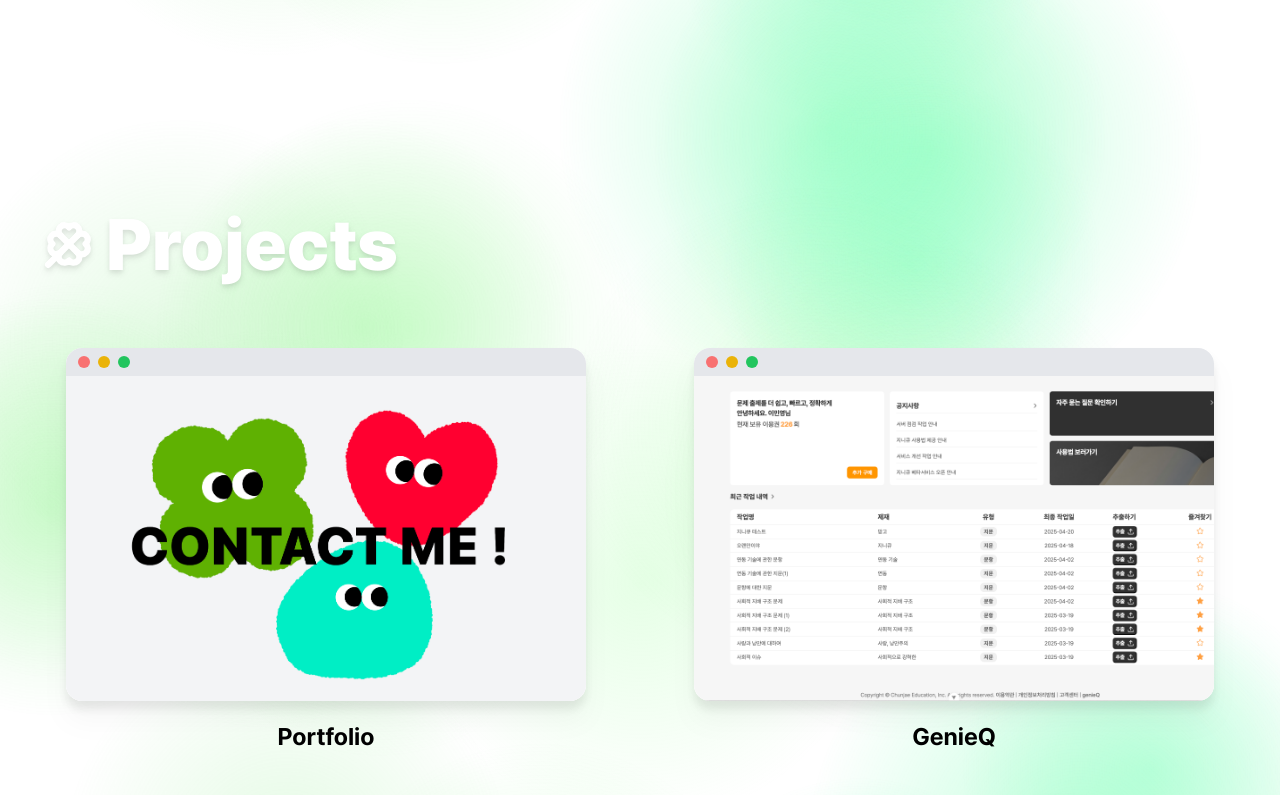
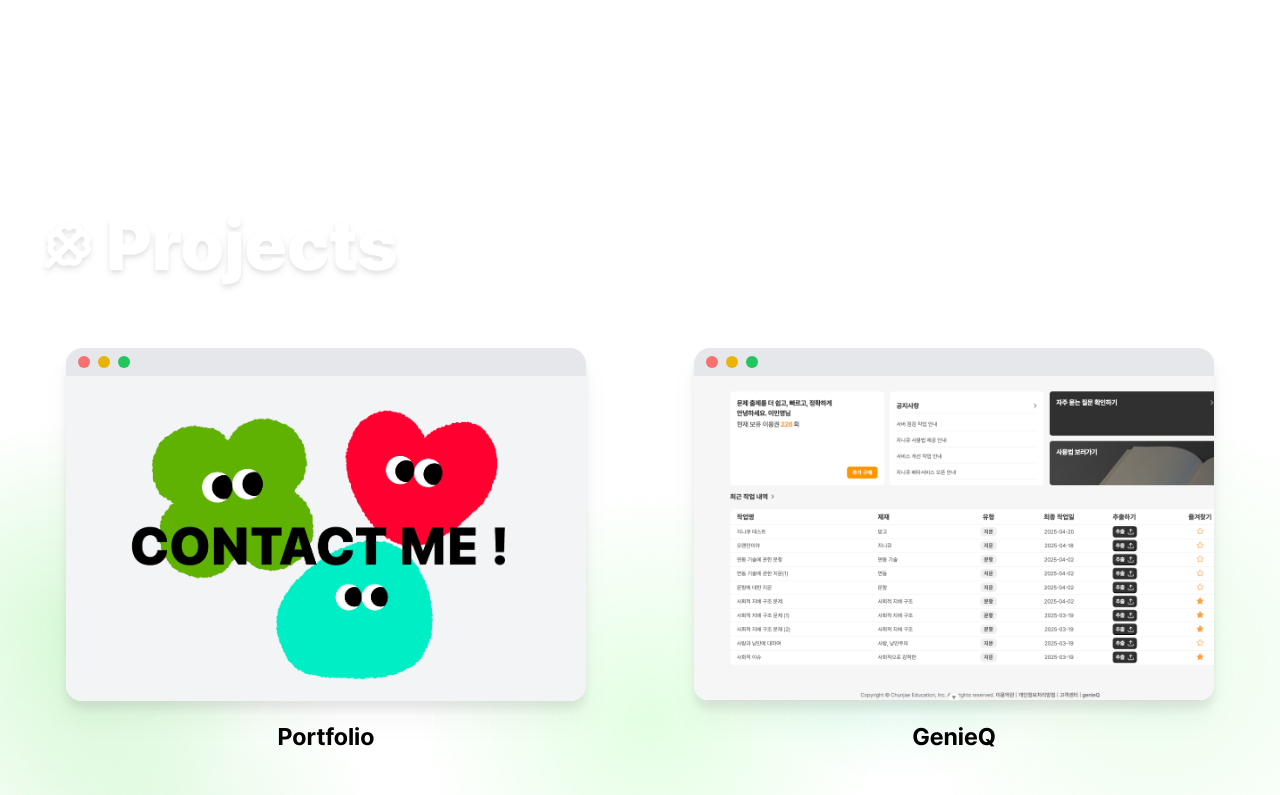
Before and after one commit to my2min0/portfolio, a React (Create React App) app: page / in a window 1280 px wide. Shown: the part 1560-2355 px from the top of the page. Built offline with nearby package versions, Linux system fonts and the light colour scheme; the HTML template or start-up script is replaced by a standard one.

Commit message:
되돌리기

```diff
--- a/src/App.js
+++ b/src/App.js
@@ -1,4 +1,4 @@
-import React, { useState, useEffect } from 'react';
+import React, { useState, useEffect, useCallback } from 'react';
 import LandingPage from './components/sections/LandingPage';
 import AnimatedBackground from './components/common/AnimatedBackground';
 import AboutMe from './components/sections/AboutMe';
@@ -8,21 +8,39 @@ import Contact from './components/sections/Contact';
 import TeamReviewModal from './components/sections/TeamReviewModal';
 
 const App = () => {
-  const [ scrollProgress, setScrollProgress ] = useState(0);
-  const [ isModalOpen, setIsModalOpen ] = useState(false);
+  const [scrollProgress, setScrollProgress] = useState(0);
+  const [isModalOpen, setIsModalOpen] = useState(false);
 
-  useEffect(() => {
-    const handleScroll = () => {
+  // 스크롤 이벤트 최적화를 위한 throttle 함수
+  const throttle = (func, delay) => {
+    let timeoutId;
+    let lastExecTime = 0;
+    return function (...args) {
+      const currentTime = Date.now();
+
+      if (currentTime - lastExecTime > delay) {
+        func.apply(this, args);
+        lastExecTime = currentTime;
+      } else {
+        clearTimeout(timeoutId);
+        timeoutId = setTimeout(() => {
+          func.apply(this, args);
+          lastExecTime = Date.now();
+        }, delay - (currentTime - lastExecTime));
+      }
+    };
+  };
+
+  const handleScroll = useCallback(() => {
+    // requestAnimationFrame으로 성능 최적화
+    requestAnimationFrame(() => {
       const scrollY = window.scrollY;
       const windowHeight = window.innerHeight;
 
-      // 기존 섹션들의 실제 높이를 계산
       const mainContent = document.querySelector('.main-content');
       if (!mainContent) return;
 
       const mainContentHeight = mainContent.scrollHeight;
-
-      // 마지막 섹션이 화면에 거의 다 보일 때부터 전환 시작
       const transitionStartPoint = mainContentHeight - windowHeight * 1.5;
       const transitionDistance = windowHeight;
 
@@ -32,28 +50,38 @@ const App = () => {
       } else {
         setScrollProgress(0);
       }
-    };
+    });
+  }, []);
 
-    // 초기 로딩 후와 리사이즈 시에도 체크
+  // throttle 적용된 스크롤 핸들러
+  const throttledHandleScroll = useCallback(
+    throttle(handleScroll, 16), // 60fps 기준
+    [handleScroll]
+  );
+
+  useEffect(() => {
+    // 초기 로딩 후 체크
     const timeoutId = setTimeout(handleScroll, 100);
 
-    window.addEventListener('scroll', handleScroll, { passive: true });
-    window.addEventListener('resize', handleScroll, { passive: true });
+    // passive 옵션 제거하고 일반 이벤트 리스너 사용
+    window.addEventListener('scroll', throttledHandleScroll);
+    window.addEventListener('resize', handleScroll);
 
     return () => {
       clearTimeout(timeoutId);
-      window.removeEventListener('scroll', handleScroll);
+      window.removeEventListener('scroll', throttledHandleScroll);
       window.removeEventListener('resize', handleScroll);
-    }
-  }, []);
+    };
+  }, [handleScroll, throttledHandleScroll]);
 
   return (
     <div className="App relative">
       <div
         className="main-content relative z-20 bg-white"
         style={{
-          transform: `translateY(-${scrollProgress * 100}vh)`,
+          transform: `translate3d(0, -${scrollProgress * 100}vh, 0)`,
           transition: scrollProgress > 0 ? 'transform 0.1s ease-out' : 'none',
+          willChange: 'transform', // GPU 가속 활성화
         }}
       >
         <AnimatedBackground>
@@ -68,6 +96,7 @@ const App = () => {
         className="contact-section fixed inset-0 z-10"
         style={{
           transition: scrollProgress > 0 ? 'transform 0.1s ease-out' : 'none',
+          willChange: 'transform', // GPU 가속 활성화
         }}
       >
         <Contact />
@@ -79,7 +108,7 @@ const App = () => {
       />
 
       {/* 스크롤 공간 확보 */}
-      <div style={{ height: '100vh' }}/>
+      <div style={{ height: '100vh' }} />
     </div>
   );
 };
--- a/src/components/common/AnimatedBackground.js
+++ b/src/components/common/AnimatedBackground.js
@@ -1,46 +1,48 @@
-import React, { useState, useRef, useEffect } from "react";
+import React, { useState, useRef, useEffect, useMemo } from "react";
 import { circlePatterns } from "../../utils/circlePatterns";
 
 const AnimatedBackground = ({ children }) => {
-    const [ circles, setCircles ] = useState([]);
-    const [ isInitialLoad, setIsInitialLoad ] = useState(true);
+    const [circles, setCircles] = useState([]);
+    const [isInitialLoad, setIsInitialLoad] = useState(true);
     const containerRef = useRef(null);
     const lastTriggerPoint = useRef(0);
+    const isGeneratingRef = useRef(false); // 중복 생성 방지
 
-    // 랜덤 원 생성 함수
-    const generateRandomCircle = (index, absoluteY) => {
-        const pattern = circlePatterns[ index % circlePatterns.length ];
+    // 랜덤 원 생성 함수 - 메모이제이션 적용
+    const generateRandomCircle = useMemo(() =>
+        (index, absoluteY) => {
+            const pattern = circlePatterns[index % circlePatterns.length];
 
-        // 랜덤 변화 추가
             const randomVariation = {
-            x: ( Math.random() - 0.5 ) * 40,
-            y: ( Math.random() - 0.5 ) * 200,
-            size: pattern.size + ( Math.random() - 0.5 ) * 150,
+                x: (Math.random() - 0.5) * 40,
+                y: (Math.random() - 0.5) * 200,
+                size: pattern.size + (Math.random() - 0.5) * 150,
             };
 
             return {
                 id: `circle-${index}-${Date.now()}-${Math.random().toString(36).substr(2, 9)}`,
                 gradient: pattern.gradient,
-            x: Math.max(0, Math.min(90, pattern.initialX + randomVariation.x)), // 0% ~ 90% 범위로 제한
-            y: absoluteY + randomVariation.y, // 절대 Y 위치
-            size: Math.max(300, randomVariation.size), // 최소 크기 350px
+                x: Math.max(0, Math.min(90, pattern.initialX + randomVariation.x)),
+                y: absoluteY + randomVariation.y,
+                size: Math.max(300, randomVariation.size),
                 opacity: 0,
                 scale: 1,
                 animationDelay: 0,
             };
-    };
+        }, []
+    );
 
-    // 초기 로딩 애니메이션
+    // 초기 로딩 애니메이션 - 원의 개수를 줄이고 최적화
     useEffect(() => {
         const timer = setTimeout(() => {
             const windowHeight = window.innerHeight;
-            const initialCircles = Array.from({ length: 8 }, (_, index) => {
+            // 초기 원의 개수를 줄임 (8 -> 4)
+            const initialCircles = Array.from({ length: 4 }, (_, index) => {
                 const yPosition = Math.random() * windowHeight * 0.8 + windowHeight * 0.1;
                 return generateRandomCircle(index, yPosition);
             });
             setCircles(initialCircles);
 
-            // 애니메이션 시작
             setTimeout(() => {
                 setCircles(prev => prev.map(circle => ({
                     ...circle,
@@ -50,70 +52,82 @@ const AnimatedBackground = ({ children }) => {
                 setIsInitialLoad(false);
             }, 100);
         }, 500);
+
         return () => clearTimeout(timer);
-    }, []);
+    }, [generateRandomCircle]);
 
     useEffect(() => {
         let ticking = false;
+        let scrollTimeout;
 
         const handleScroll = () => {
-            if (!ticking && !isInitialLoad) {
+            // 중복 실행 방지
+            if (ticking || isGeneratingRef.current || isInitialLoad) return;
+
+            ticking = true;
+
+            // 스크롤 이벤트 디바운싱
+            clearTimeout(scrollTimeout);
+            scrollTimeout = setTimeout(() => {
                 requestAnimationFrame(() => {
                     const scrollY = window.scrollY;
                     const windowHeight = window.innerHeight;
 
-                    // 순수하게 스크롤 거리만 기준으로 함 (화면 높이의 40%마다)
-                    const triggerDistance = windowHeight * 0.4;
+                    // 트리거 거리를 늘려서 생성 빈도 줄임
+                    const triggerDistance = windowHeight * 0.8; // 0.4 -> 0.8
                     const currentTriggerPoint = Math.floor(scrollY / triggerDistance);
 
-                    // 새로운 트리거 포인트에 도달했을 때
-                    if (currentTriggerPoint > lastTriggerPoint.current && circles.length < 60) {
+                    // 최대 원의 개수를 크게 줄임 (60 -> 20)
+                    if (currentTriggerPoint > lastTriggerPoint.current && circles.length < 20) {
+                        isGeneratingRef.current = true;
                         lastTriggerPoint.current = currentTriggerPoint;
 
-                        // 현재 스크롤 위치 기준으로 아래쪽에 원들 생성
-                        const baseY = scrollY + windowHeight; // 현재 화면 아래쪽
-                        const numNewCircles = Math.floor(Math.random() * 10) + 2;
+                        const baseY = scrollY + windowHeight;
+                        // 새로 생성하는 원의 개수도 줄임
+                        const numNewCircles = Math.floor(Math.random() * 3) + 1; // 2-10 -> 1-3
 
                         const newCircles = Array.from({ length: numNewCircles }, (_, i) => {
-                            const yOffset = Math.random() * windowHeight * 1.2; // 다음 화면 범위에
+                            const yOffset = Math.random() * windowHeight * 1.2;
                             return generateRandomCircle(circles.length + i, baseY + yOffset);
                         });
 
                         setCircles(prev => {
                             const updated = [...prev, ...newCircles];
 
-                            // 새 원들을 즉시 표시
+                            // 애니메이션 지연 줄임
                             setTimeout(() => {
                                 setCircles(innerPrev =>
-                                    innerPrev.map(circle => {
-                                        return { ...circle, opacity: 1, scale: 1 };
-                                    })
+                                    innerPrev.map(circle => ({
+                                        ...circle,
+                                        opacity: 1,
+                                        scale: 1
+                                    }))
                                 );
-                            }, 50);
+                                isGeneratingRef.current = false;
+                            }, 20); // 50ms -> 20ms
 
                             return updated;
                         });
                     }
                     ticking = false;
                 });
-                ticking = true;
-            }
+            }, 50); // 디바운싱 지연 추가
         };
 
         if (!isInitialLoad) {
+            // passive 옵션 유지하되 디바운싱 적용
             window.addEventListener('scroll', handleScroll, { passive: true });
         }
 
         return () => {
+            clearTimeout(scrollTimeout);
             window.removeEventListener('scroll', handleScroll);
         };
-    }, [isInitialLoad, circles.length]);
+    }, [isInitialLoad, circles.length, generateRandomCircle]);
 
-    return (
-        <div ref={containerRef} className="relative min-h-screen">
-            {/* 원 렌더링 영역 */}
-            <div className="absolute inset-0 pointer-events-none z-10 overflow-hidden">
-                {circles.map((circle) => (
+    // 원들을 메모이제이션으로 최적화
+    const circleElements = useMemo(() =>
+        circles.map((circle) => (
             <div
                 key={circle.id}
                 className="absolute rounded-full"
@@ -123,15 +137,23 @@ const AnimatedBackground = ({ children }) => {
                     left: `${circle.x}%`,
                     top: `${circle.y}px`,
                     background: circle.gradient,
-                            transform: `translate(-50%, -50%) scale(${circle.scale})`,
+                    transform: `translate3d(-50%, -50%, 0) scale(${circle.scale})`, // GPU 가속
                     opacity: circle.opacity,
                     transition: isInitialLoad
-                                ? `all 1.2s cubic-bezier(0.34, 1.56, 0.64, 1) ${circle.animationDelay}s`
-                                : 'all 1.0s cubic-bezier(0.25, 0.46, 0.45, 0.94)', // 자연스러운 확대 애니메이션
+                        ? `opacity 0.8s ease-out ${circle.animationDelay}s, transform 0.8s ease-out ${circle.animationDelay}s`
+                        : 'opacity 0.6s ease-out, transform 0.6s ease-out',
                     willChange: 'transform, opacity',
+                    backfaceVisibility: 'hidden', // 렌더링 최적화
                 }}
             />
-                ))}
+        )), [circles, isInitialLoad]
+    );
+
+    return (
+        <div ref={containerRef} className="relative min-h-screen">
+            {/* 원 렌더링 영역 */}
+            <div className="absolute inset-0 pointer-events-none z-10 overflow-hidden">
+                {circleElements}
             </div>
 
             {/* 메인 콘텐츠 */}
--- a/src/components/common/ProjectCard.js
+++ b/src/components/common/ProjectCard.js
@@ -1,30 +1,78 @@
-import React from "react";
+import React, { useState } from "react";
 
 const ProjectCard = ({ imgSrc, imgAlt, title, onCardClick }) => {
+    const [isImageLoaded, setIsImageLoaded] = useState(false);
+    const [hasError, setHasError] = useState(false);
+
+    const handleImageLoad = () => {
+        setIsImageLoaded(true);
+    };
+
+    const handleImageError = () => {
+        setHasError(true);
+        setIsImageLoaded(true);
+    };
 
     return (
         <div className="flex justify-center">
-        <div className="cursor-pointer transform transition-transform duration-300 hover:scale-[102%]" onClick={onCardClick}>
+            <div
+                className="cursor-pointer transform transition-transform duration-300 hover:scale-[102%]"
+                onClick={onCardClick}
+                // 터치 이벤트 최적화
+                style={{ touchAction: 'manipulation' }}
+            >
                 <div className="w-[360px] xl:w-[520px] bg-white drop-shadow-xl rounded-2xl m-5">
-                {/* 맥북 사파리 st 헤더 */}
+                    {/* 맥북 사파리 스타일 헤더 */}
                     <div className="bg-gray-200 rounded-t-2xl p-2 pl-3 w-full group flex items-center gap-2">
-                    <div className="relative w-3 h-3 rounded-full bg-red-400"/>
-                    <div className="relative w-3 h-3 rounded-full bg-yellow-500"/>
-                    <div className="relative w-3 h-3 rounded-full bg-green-500"/>
+                        <div className="relative w-3 h-3 rounded-full bg-red-400" />
+                        <div className="relative w-3 h-3 rounded-full bg-yellow-500" />
+                        <div className="relative w-3 h-3 rounded-full bg-green-500" />
                     </div>
-                <div className="h-[225px] xl:h-[325px] overflow-hidden">
+
+                    <div className="h-[225px] xl:h-[325px] overflow-hidden relative">
+                        {/* 로딩 스켈레톤 */}
+                        {!isImageLoaded && (
+                            <div className="absolute inset-0 bg-gray-200 animate-pulse rounded-b-2xl" />
+                        )}
+
+                        {/* 에러 상태 */}
+                        {hasError ? (
+                            <div className="w-full h-full flex items-center justify-center bg-gray-100 rounded-b-2xl">
+                                <div className="text-center text-gray-500">
+                                    <svg className="w-12 h-12 mx-auto mb-2" fill="currentColor" viewBox="0 0 20 20">
+                                        <path fillRule="evenodd" d="M4 3a2 2 0 00-2 2v10a2 2 0 002 2h12a2 2 0 002-2V5a2 2 0 00-2-2H4zm12 12H4l4-8 3 6 2-4 3 6z" clipRule="evenodd" />
+                                    </svg>
+                                    <p className="text-sm">이미지를 불러올 수 없습니다</p>
+                                </div>
+                            </div>
+                        ) : (
                             <img
                                 src={imgSrc}
                                 alt={imgAlt}
-                        className="w-full h-full object-cover object-center rounded-b-2xl"/>
+                                className={`w-full h-full object-cover object-center rounded-b-2xl transition-opacity duration-300 ${
+                                    isImageLoaded ? 'opacity-100' : 'opacity-0'
+                                }`}
+                                onLoad={handleImageLoad}
+                                onError={handleImageError}
+                                loading="lazy" // 지연 로딩
+                                decoding="async" // 비동기 디코딩
+                                // 이미지 최적화를 위한 속성들
+                                style={{
+                                    imageRendering: '-webkit-optimize-contrast',
+                                    backfaceVisibility: 'hidden',
+                                    willChange: 'transform',
+                                }}
+                            />
+                        )}
                     </div>
                 </div>
-            <div >
+
+                <div>
                     <p className="font-bold text-2xl text-center mb-4">{title}</p>
                 </div>
             </div>
         </div>
     );
-}
+};
 
 export default ProjectCard;
```
Lines whose indentation alone changed are shown as unchanged.
